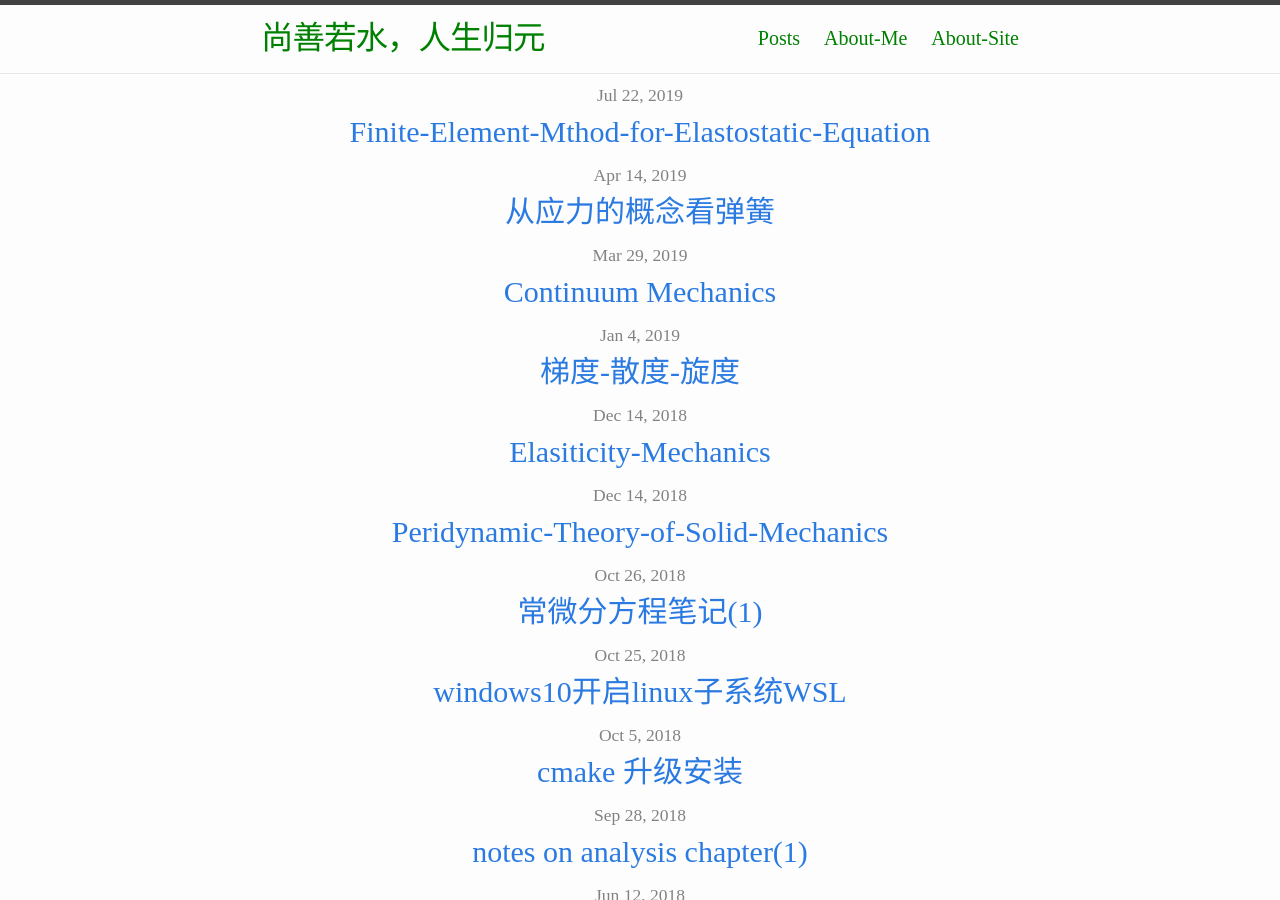
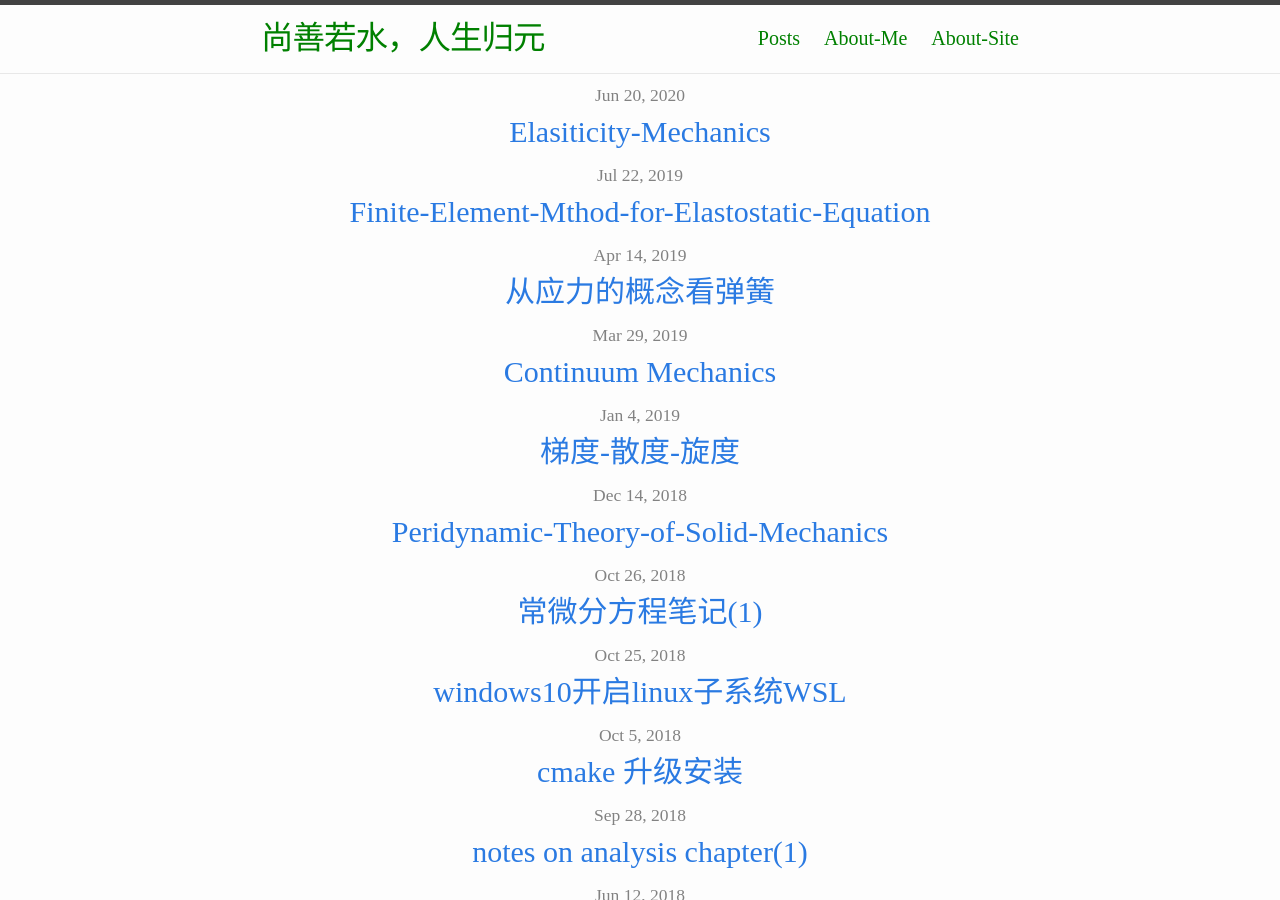
Before and after one commit to chtld/chtld.github.io, a Jekyll site: the page built from pages/posts.md, in a window 1280 px wide and 900 px high. Built offline with Jekyll 4.4.1, drawn with Linux system fonts in a browser that asks for light colours.

Commit message:
add elasticity

```diff
--- a/_posts/2020-06-20-elasticity-mechanics-introduction.md
+++ b/_posts/2020-06-20-elasticity-mechanics-introduction.md
@@ -1,7 +1,7 @@
 ---
 layout: post
 title: Elasiticity-Mechanics
-date: 2018-12-14
+date: 2020-06-20
 categories: peridynamic
 mathjax: true
 tags: [continuum mechanics]
```
